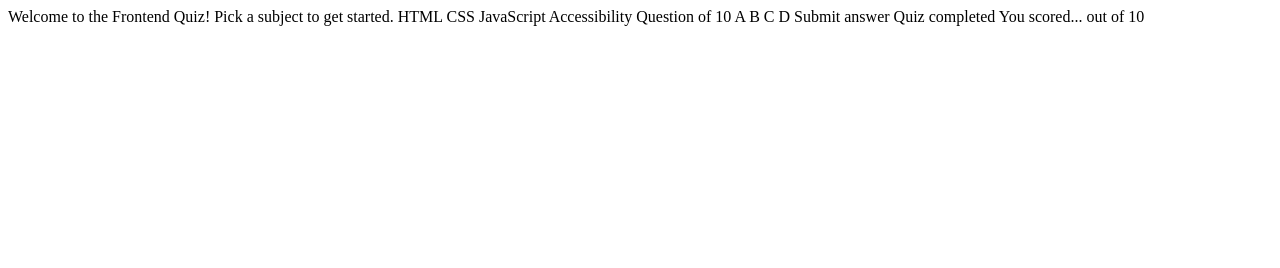
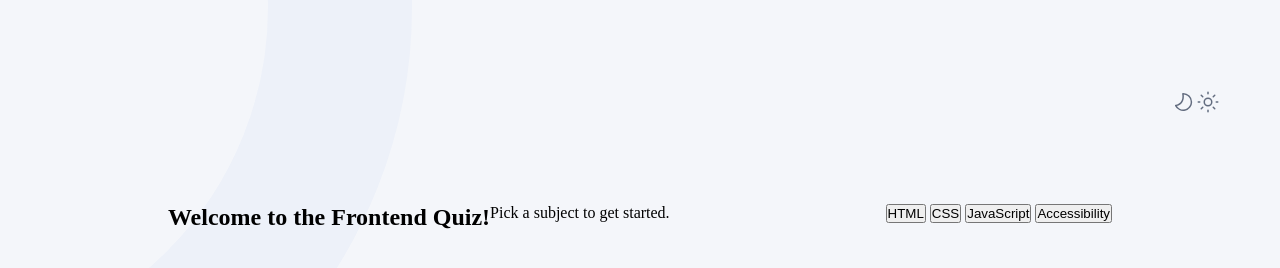
Before and after one commit to Shahbaaz92/frontend-quiz-app, a plain HTML site: page index.html in a window 1280 px wide. Drawn offline with Linux system fonts and the light colour scheme.

Commit message:
html update

```diff
--- a/index.html
+++ b/index.html
@@ -1,48 +1,41 @@
 <!DOCTYPE html>
 <html lang="en">
-<head>
-  <meta charset="UTF-8">
-  <meta name="viewport" content="width=device-width, initial-scale=1.0">
+  <head>
+    <meta charset="UTF-8" />
+    <meta name="viewport" content="width=device-width, initial-scale=1.0" />
 
-  <link rel="icon" type="image/png" sizes="32x32" href="./assets/images/favicon-32x32.png">
+    <link
+      rel="icon"
+      type="image/png"
+      sizes="32x32"
+      href="./assets/images/favicon-32x32.png"
+    />
+    <title>Frontend quiz app</title>
+    <link rel="stylesheet" href="style.css" />
+  </head>
+  <body>
+    <main class="main-container">
+      <nav class="navbar">
+        <img src="assets/images/icon-moon-dark.svg" alt="dark mode" />
+        <div class="toggle-box">
+          <div class="toggle-btn"></div>
+        </div>
+        <img src="assets/images/icon-sun-dark.svg" alt="light mode" />
+      </nav>
+      <div class="hero">
+        <section class="question-section">
+          <h1>Welcome to the Frontend Quiz!</h1>
+          <p>Pick a subject to get started.</p>
+        </section>
+        <section>
+          <button>HTML</button>
+          <button>CSS</button>
+          <button>JavaScript</button>
+          <button>Accessibility</button>
+        </section>
+      </div>
+    </main>
 
-  <title>Frontend Mentor | Frontend quiz app</title>
-</head>
-<body>
-
-  <!-- Quiz menu start -->
-
-  Welcome to the Frontend Quiz!
-  Pick a subject to get started.
-
-  HTML
-  CSS
-  JavaScript
-  Accessibility
-
-  <!-- Quiz menu end -->
-
-  <!-- Quiz question start -->
-
-  Question <!-- number --> of 10
-
-  A
-  B
-  C
-  D
-
-  Submit answer
-
-  <!-- Quiz question end -->
-
-  <!-- Quiz completed start -->
-
-  Quiz completed
-  You scored...
-
-  <!-- score --> out of 10
-
-  <!-- Quiz completed end -->
-
-</body>
+    <script type="module" src="script.js"></script>
+  </body>
 </html>
--- /dev/null
+++ b/style.css
@@ -0,0 +1,48 @@
+body,
+html,
+* {
+  margin: 0;
+  padding: 0;
+  box-sizing: border-box;
+}
+body {
+  background-color: #f4f6fa;
+  display: flex;
+  width: 100%;
+  height: 100vh;
+  justify-content: center;
+  align-items: center;
+
+  position: relative;
+}
+body::before {
+  content: "";
+  position: absolute;
+  background: url(assets/images/pattern-background-desktop-light.svg) 0 0
+    no-repeat;
+  background-position: 20% 30%;
+  width: 100%;
+  height: 100%;
+  z-index: -1;
+  transform: rotate(180deg);
+}
+main {
+  width: 100%;
+  height: 100%;
+  max-width: 1160px;
+  display: flex;
+  flex-direction: column;
+}
+.navbar {
+  width: 100%;
+  display: flex;
+  justify-content: end;
+  margin: 90px 0;
+}
+.hero {
+  display: flex;
+  justify-content: space-around;
+}
+.question-section {
+  display: flex;
+}
```
Also changed, not shown: script.js (added, +13 -0 lines).
